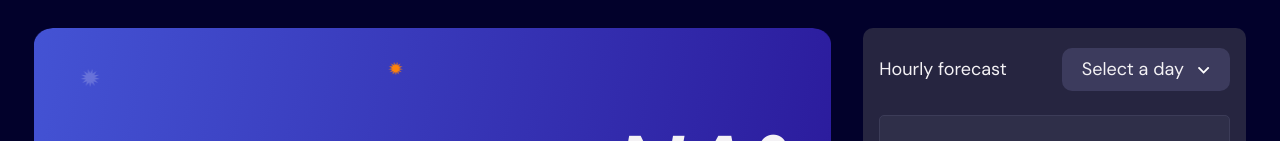
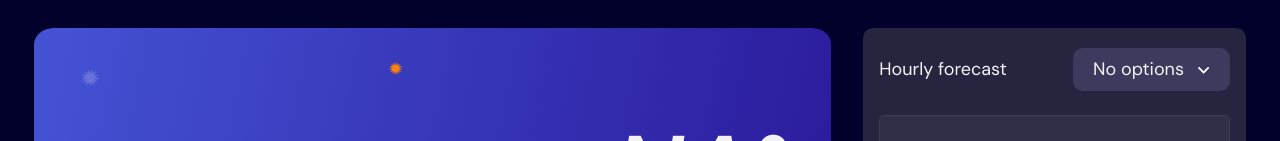
Before and after one commit to florianstancioiu/weather-app, a React (Vite) app: page / in a window 1280 px wide. Shown: the part 309-450 px from the top of the page. Built offline with nearby package versions, Linux system fonts and the light colour scheme.

Commit message:
Open the dropdown only when there are values

```diff
--- a/src/components/DaysDropdown/DaysDropdown.tsx
+++ b/src/components/DaysDropdown/DaysDropdown.tsx
@@ -27,7 +27,9 @@ const DaysDropdown = ({ days, onChange }: DaysDropdown) => {
   const wrapperRef = createRef<HTMLDivElement>();
 
   const toggleOpenHandler = () => {
-    setIsOpen((val) => !val);
+    if (days !== undefined && days.length !== 0) {
+      setIsOpen((val) => !val);
+    }
   };
 
   // Close the dropdown on blur
@@ -45,10 +47,18 @@ const DaysDropdown = ({ days, onChange }: DaysDropdown) => {
     <div ref={wrapperRef} className="relative">
       <div
         onClick={toggleOpenHandler}
-        className="bg-lighter-blue px-[1.25rem] flex gap-[0.813rem] items-center py-[0.5rem] rounded-[0.625rem] cursor-pointer"
+        className={`bg-lighter-blue px-[1.25rem] flex gap-[0.813rem] items-center py-[0.5rem] rounded-[0.625rem] select-none ${
+          days !== undefined && days.length === 0
+            ? "cursor-not-allowed"
+            : "cursor-pointer"
+        }`}
         tabIndex={0}
       >
-        <p>{activeDay !== undefined ? activeDay.title : "Select a day"}</p>
+        {days !== undefined && days.length > 0 && (
+          <p>{activeDay !== undefined ? activeDay.title : "Select a day"}</p>
+        )}
+        {days === undefined ||
+          (days !== undefined && days.length === 0 && <p>No options</p>)}
         <img src={DropdownIcon} alt="" />
       </div>
 
```
